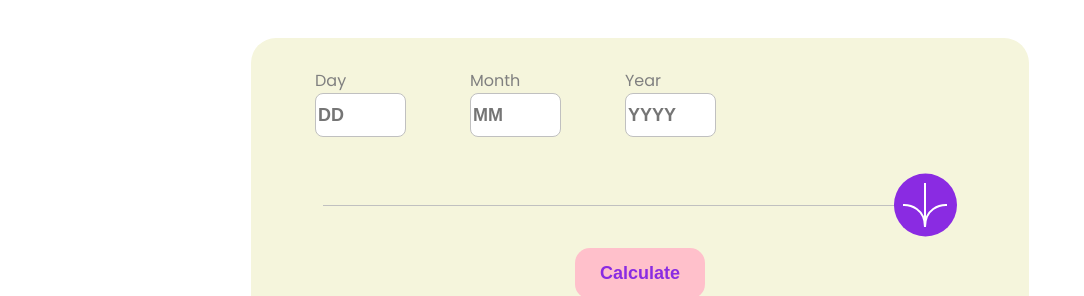
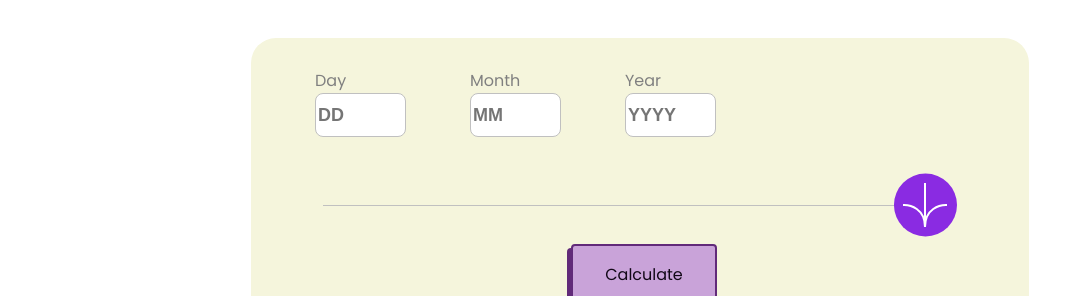
Before and after one commit to y0-gesh/age-calculator.github.io, a plain HTML site: page index.html in a window 1280 px wide. Shown: the part 102-398 px from the top of the page, without its empty margins (0-1084 px from the left). Drawn offline with Linux system fonts and the light colour scheme.

Commit message:
Add files via upload

```diff
--- a/index.html
+++ b/index.html
@@ -1,17 +1,22 @@
 <!DOCTYPE html>
 <html lang="en">
-
   <head>
     <meta charset="UTF-8" />
-  <meta name="description" content=" Calculate your age accurately and easily with our online age calculator. Simply enter your birthdate and find out your age in years, months, and days. Quick and reliable results!">
-  <meta name="keywords" content="age calculator, calculate age, online age calculator, calculate my age, how old am I, age calculator years months days">
+    <meta
+      name="description"
+      content=" Calculate your age accurately and easily with our online age calculator. Simply enter your birthdate and find out your age in years, months, and days. Quick and reliable results!" />
+    <meta
+      name="keywords"
+      content="age calculator, calculate age, online age calculator, calculate my age, how old am I, age calculator years months days" />
     <meta name="viewport" content="width=device-width, initial-scale=1.0" />
 
-  <link rel="icon" type="image/png" sizes="32x32" href="./assets/images/favicon-32x32.png" />
+    <link
+      rel="icon"
+      type="image/png"
+      sizes="32x32"
+      href="./assets/images/favicon-32x32.png" />
     <link rel="stylesheet" href="style.css" />
-
     <title>Age Calculator</title>
-
     <script src="index.js"></script>
   </head>
 
@@ -24,17 +29,32 @@
         <div class="dates">
           <div class="sm">
             <label for="Day" id="day">Day</label><br />
-          <input type="number" name="day" id="day-in" onkeyup="dayfun(this)" placeholder="DD" /><br />
+            <input
+              type="number"
+              name="day"
+              id="day-in"
+              onkeyup="dayfun(this)"
+              placeholder="DD" /><br />
             <error id="err-day"></error>
           </div>
           <div class="sm">
             <label for="Month" id="month">Month</label><br />
-          <input type="number" name="month" id="months-in" placeholder="MM" onkeyup="monthfun(this)" /><br />
+            <input
+              type="number"
+              name="month"
+              id="months-in"
+              placeholder="MM"
+              onkeyup="monthfun(this)" /><br />
             <error id="err-month"></error>
           </div>
           <div class="sm">
             <label for="Year" id="year">Year</label><br />
-          <input type="number" name="year" id="year-in" onkeyup="yearfun(this)" placeholder="YYYY" /><br />
+            <input
+              type="number"
+              name="year"
+              id="year-in"
+              onkeyup="yearfun(this)"
+              placeholder="YYYY" /><br />
             <error id="err-year"></error>
           </div>
         </div>
@@ -42,11 +62,18 @@
         <!-- Horizontal Line -->
         <div class="hr">
           <hr style="height: 1px; border-width: 0; background-color: silver" />
-        <div class="your-cl" type="submit" value="SUBMIT" id="button-id" onclick="calcAge()"></div>
+          <div
+            class="your-cl"
+            type="submit"
+            value="SUBMIT"
+            id="button-id"
+            onclick="calcAge()"></div>
         </div>
+
         <div class="button-cl">
-        <button type="submit" value="SUBMIT" id="button-id" onclick="calcAge()">
-          Calculate</button><br />
+          <a onclick="calcAge()" class="button">
+            <span>Calculate</span>
+          </a>
           <error id="err-catch"></error>
         </div>
 
@@ -67,9 +94,12 @@
     <div class="attribution">
       <div class="contact">
         Coded by
-      <a href="https://www.linkedin.com/in/yogesh-tandan-48214922a" target="_blank">Yogesh Tandan</a>
+        <a
+          href="https://www.linkedin.com/in/yogesh-tandan-48214922a"
+          target="_blank"
+          >Yogesh Tandan</a
+        >
       </div>
     </div>
   </body>
-
 </html>
--- a/style.css
+++ b/style.css
@@ -13,7 +13,11 @@ body {
 }
 
 .heading {
+  display: -webkit-box;
+  display: -ms-flexbox;
   display: flex;
+  -webkit-box-align: center;
+  -ms-flex-align: center;
   align-items: center;
 }
 
@@ -28,6 +32,8 @@ h1 {
   position: relative;
   margin: 4vh auto;
   background-color: beige;
+  height: -webkit-fit-content;
+  height: -moz-fit-content;
   height: fit-content;
   max-width: 778px;
   border-radius: 25px 25px 150px 25px;
@@ -38,6 +44,8 @@ h1 {
 }
 
 .dates {
+  display: -webkit-box;
+  display: -ms-flexbox;
   display: flex;
   gap: 5vw;
   color: grey;
@@ -65,7 +73,11 @@ input[type="number"] {
   -moz-appearance: textfield;
 }
 .hr {
+  display: -webkit-box;
+  display: -ms-flexbox;
   display: flex;
+  -webkit-box-align: center;
+  -ms-flex-align: center;
   align-items: center;
   margin: 8px;
 }
@@ -75,6 +87,8 @@ input[type="number"] {
     margin-left: 10px;
     margin-right: 10px;
     width: auto;
+    height: -webkit-fit-content;
+    height: -moz-fit-content;
     height: fit-content;
   }
 
@@ -84,6 +98,8 @@ input[type="number"] {
   }
 
   .hr .your-cl {
+    display: -webkit-box;
+    display: -ms-flexbox;
     display: flex;
     margin: -45px auto 0px;
   }
@@ -97,6 +113,7 @@ input[type="number"] {
   background: blueviolet center url("assets/images/icon-arrow.svg") no-repeat;
   width: 70px;
   height: 70px;
+  -webkit-clip-path: circle();
   clip-path: circle();
 }
 
@@ -117,27 +134,6 @@ error {
   font-style: italic;
 }
 
-.button-cl {
-  text-align: center;
-}
-
-.button-cl button {
-  padding: 15px 25px;
-  font-size: large;
-  color: blueviolet;
-  background-color: pink;
-  font-weight: 600;
-  border-radius: 15px;
-  border: 0px;
-  transition: 0.5s ease all;
-}
-
-.button-cl button:hover {
-  background-color: deepskyblue;
-  font-size: 1.2em;
-  box-shadow: 4px 4px 2px 1px rgba(0, 0, 255, 0.2);
-}
-
 #year-out,
 #month-out,
 #day-out {
@@ -154,3 +150,47 @@ error {
   color: hsl(228, 45%, 44%);
   text-decoration: none;
 }
+
+.button-cl {
+  display: -webkit-box;
+  display: -ms-flexbox;
+  display: flex;
+  -webkit-box-orient: vertical;
+  -webkit-box-direction: normal;
+  -ms-flex-direction: column;
+  flex-direction: column;
+  -webkit-box-align: center;
+  -ms-flex-align: center;
+  align-items: center;
+  row-gap: 5px;
+}
+.button {
+  display: inline-block;
+  text-decoration: none;
+  margin: 0 auto;
+  color: #120817;
+  background-color: #612a79;
+  border-radius: 0.25rem;
+}
+.button:hover span {
+  background-color: #d6b4e4;
+  cursor: pointer;
+}
+.button:active span {
+  translate: none;
+}
+.button span {
+  display: inherit;
+  border-radius: inherit;
+  border-color: #d6b4e4;
+  background-color: #c9a3d9;
+  padding: 1rem 2rem;
+  translate: 0.25rem -0.25rem;
+  border: 2px solid #612a79;
+  -webkit-transition: translate 100ms cubic-bezier(0.175, 0.885, 0.32, 1.275),
+    background-color 250ms;
+  -o-transition: translate 100ms cubic-bezier(0.175, 0.885, 0.32, 1.275),
+    background-color 250ms;
+  transition: translate 100ms cubic-bezier(0.175, 0.885, 0.32, 1.275),
+    background-color 250ms;
+}
```
Lines whose indentation alone changed are shown as unchanged.
